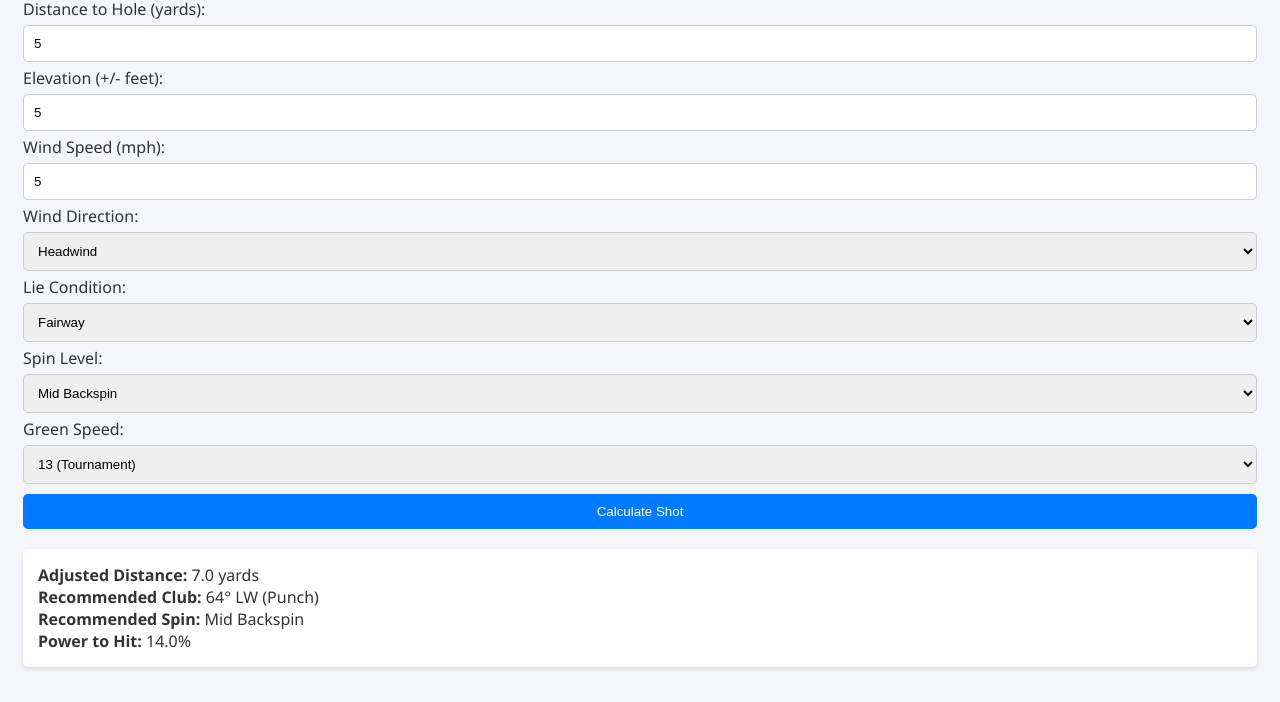
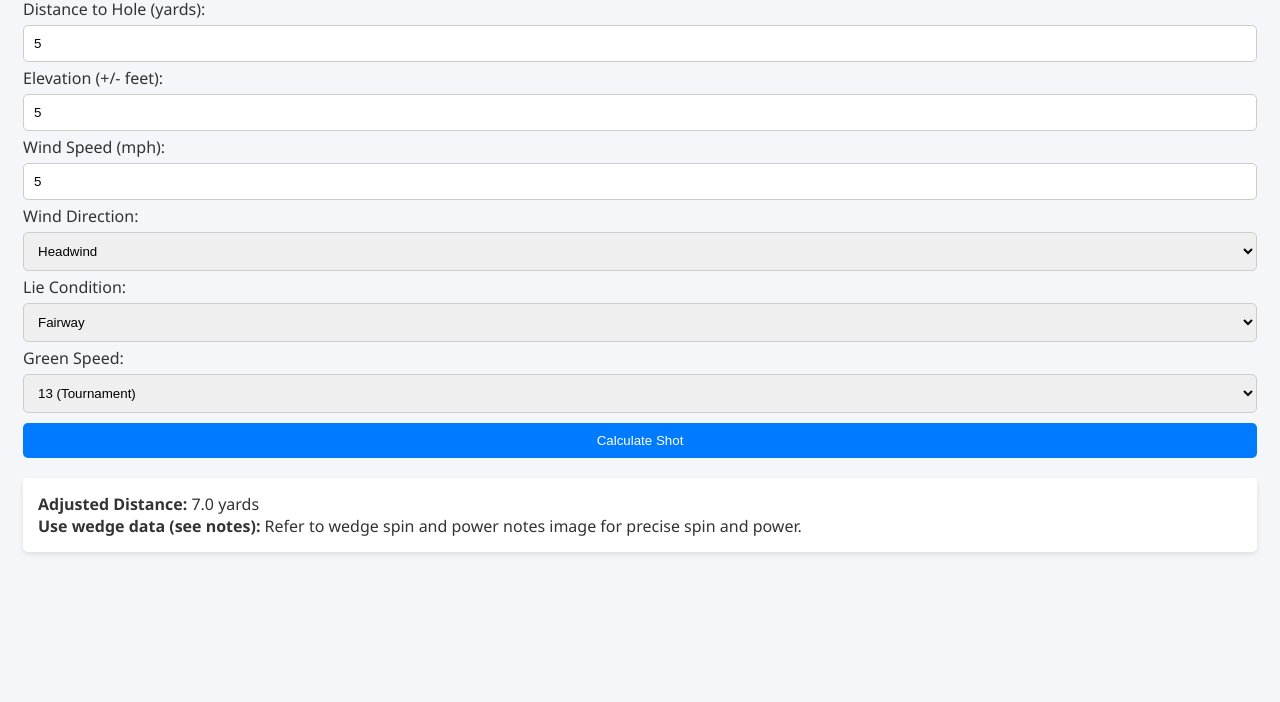
Before and after one commit to H34DSP4C3/WGT-Calculator, a plain HTML site: page index.html in a window 1280 px wide. Both pictures are taken after typing "5", "5", "5" into the empty fields and a click on the button "Calculate Shot". Shown: the part 98-800 px from the top of the page. Drawn offline with Linux system fonts and the light colour scheme.

Commit message:
Update index.html

```diff
--- a/index.html
+++ b/index.html
@@ -41,13 +41,6 @@
         <option value="sand">Sand</option>
     </select><br>
 
-    <label>Spin Level: </label>
-    <select id="spin">
-        <option value="mid">Mid Backspin</option>
-        <option value="threeQuarter">¾ Backspin</option>
-        <option value="full">Full Backspin</option>
-    </select><br>
-
     <label>Green Speed: </label>
     <select id="greenSpeed">
         <option value="13">13 (Tournament)</option>
@@ -67,7 +60,6 @@ function calculateShot() {
     let wind = parseFloat(document.getElementById('windSpeed').value);
     let windDir = document.getElementById('windDirection').value;
     let lie = document.getElementById('lieCondition').value;
-    let spin = document.getElementById('spin').value;
     let greenSpeed = document.getElementById('greenSpeed').value;
 
     let adjustedDist = dist + (elev / 3);
@@ -84,31 +76,13 @@ function calculateShot() {
     const lieAdjustments = { "fairway": 1, "tee": 1, "light rough": 1.05, "medium rough": 1.15, "heavy rough": 1.25, "sand": 1.3 };
     adjustedDist *= lieAdjustments[lie];
 
-    const clubs = [
-        {club: "64° LW (Punch)", mid:50, threeQuarter:47, full:42},
-        {club: "60° LW (Punch)", mid:69, threeQuarter:63, full:58},
-        {club: "56° SW (Punch)", mid:84, threeQuarter:77, full:72},
-        {club: "PW", mid:119, threeQuarter:114, full:112},
-        {club: "9i", mid:133, threeQuarter:132, full:128},
-        {club: "8i", mid:151, threeQuarter:146, full:143},
-        {club: "7i", mid:161, threeQuarter:155, full:153},
-        {club: "6i", mid:174, threeQuarter:171, full:171},
-        {club: "5i", mid:190, threeQuarter:186, full:183},
-        {club: "4i", mid:201, threeQuarter:200, full:196},
-        {club: "3i", mid:218, threeQuarter:214, full:215},
-        {club: "3W", mid:263, threeQuarter:251, full:260},
-        {club: "Driver", mid:323, threeQuarter:311, full:292}
-    ];
-
-    let chosenClub = clubs.find(c => c[spin] >= adjustedDist) || clubs[clubs.length - 1];
-
-    let powerPercent = (adjustedDist / chosenClub[spin]) * 100;
+    let wedgeRecommendation = '';
+    if (adjustedDist <= 103) {
+        wedgeRecommendation = '<br><strong>Use wedge data (see notes):</strong> Refer to wedge spin and power notes image for precise spin and power.';
+    }
 
     document.getElementById('result').innerHTML =
-        `<strong>Adjusted Distance:</strong> ${adjustedDist.toFixed(1)} yards<br>
-         <strong>Recommended Club:</strong> ${chosenClub.club}<br>
-         <strong>Recommended Spin:</strong> ${spin === 'mid' ? 'Mid Backspin' : spin === 'threeQuarter' ? '¾ Backspin' : 'Full Backspin'}<br>
-         <strong>Power to Hit:</strong> ${powerPercent.toFixed(1)}%`;
+        `<strong>Adjusted Distance:</strong> ${adjustedDist.toFixed(1)} yards${wedgeRecommendation}`;
 }
 </script>
 </body>
```
